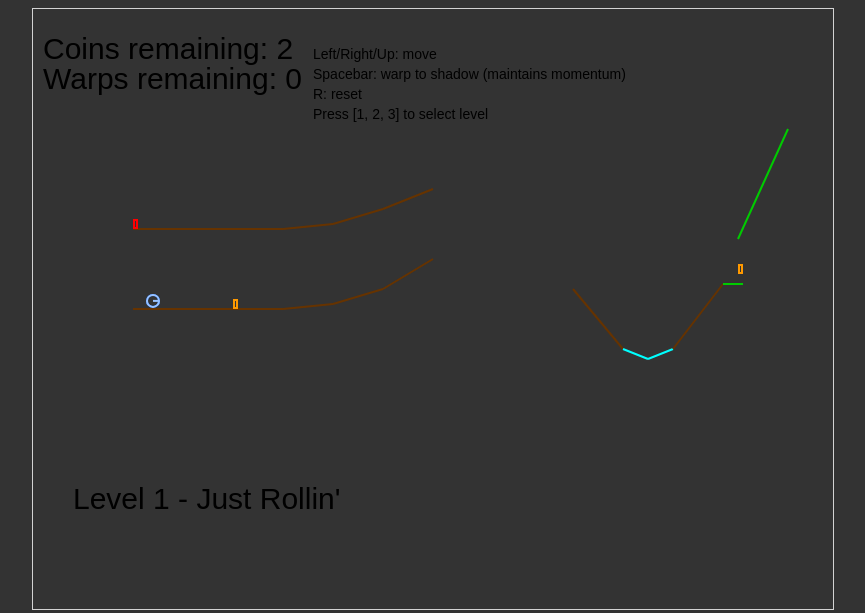
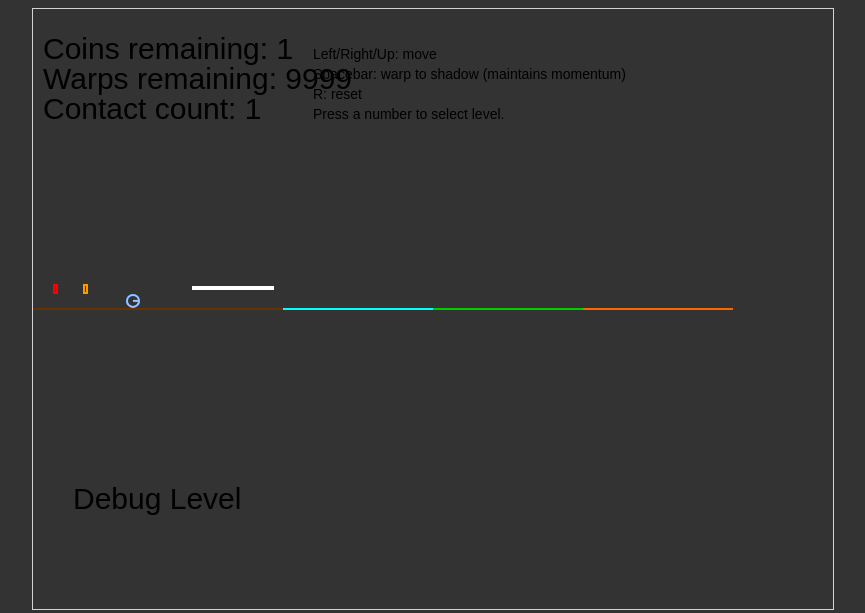
Before and after one commit to aStieber/aStieber.github.io, a website: page index.html in a window 1280 px wide. Shown: the whole page, without its empty margins (207-1072 px from the left). Drawn offline with Linux system fonts and the light colour scheme.

Commit message:
redid marble contacts, level reorder

```diff
--- a/dynamics.js
+++ b/dynamics.js
@@ -1,18 +1,19 @@
 var pl = planck, Vec2 = pl.Vec2;
 
+var GLOBAL_DYNAMICS_COUNT = 0;
 function createDynamics(world, terrainBody, levelData) {
     if (levelData.dynamics === undefined) return;
     var dynamicsOutput = [];
     levelData.dynamics.forEach((dynamic) => {
         if (dynamic.kind === "seesaw") {
             var seesawBody = world.createDynamicBody(dynamic.fulcrum);
-            var fixture = seesawBody.createFixture(pl.Box(dynamic.length, dynamic.height), {density: 0.5, userData: {type: "dynamic", kind: "seesaw"}});
+            var fixture = seesawBody.createFixture(pl.Box(dynamic.length, dynamic.height), {density: 0.5, userData: {type: "dynamic", kind: "seesaw", id: GLOBAL_DYNAMICS_COUNT++}});
             world.createJoint(pl.RevoluteJoint({
                 lowerAngle : -dynamic.maxAngle * Math.PI / 180.0,
                 upperAngle : dynamic.maxAngle * Math.PI / 180.0,
                 enableLimit : true
             }, terrainBody, seesawBody, seesawBody.getPosition()));
-            seesawBody.applyAngularImpulse(100.0, true);
+            seesawBody.applyAngularImpulse(dynamic.initImpulse, true);
             dynamicsOutput.push(fixture);
         }
     });
--- a/game.js
+++ b/game.js
@@ -29,6 +29,7 @@ class Game {
     this.m_victory = false;
     this.m_alive = true;
     this.m_remainingReverts = levelData.revertCount;
+    this.contactMap = {};
   }
 
   onCollectCoin(objID) {
@@ -58,7 +59,7 @@ class Game {
           obj.m_isVisible = false;
           this.m_objectiveBody.destroyFixture(obj.m_objectiveFixture);
         }
-      });2
+      });
     }
     //physics step
     this.m_world.step(1/60);
@@ -69,14 +70,13 @@ class Game {
   }
 
 
-
   addWorldListeners() {
     this.m_world.on('begin-contact', (contact) => {
       var userData = contact.getFixtureA().getUserData();
       if (userData.type === "objective") { //if objective
         console.log("hit objective");
         if (userData.kind === "coin")
-        this.onCollectCoin(userData.objID);
+          this.onCollectCoin(userData.id);
         else if (userData.kind === "finish")
           this.onReachedFinish();
       }
@@ -85,18 +85,20 @@ class Game {
         if (userData.kind === TK.LAVA)
           this.m_alive = false;
         if (contact.getManifold().localNormal.y > 0.45) {
-          this.m_marble.m_contactCount++;
+          this.m_marble.addContact(userData.id);
         }
       }
       else if (userData.type === "dynamic") {
         console.log("hit dynamic");
+        if (contact.getManifold().localNormal.y > 0.45) {
+          this.m_marble.addContact(userData.id);
+        }
       }
     });
     this.m_world.on('end-contact', (contact) => {
       var userData = contact.getFixtureA().getUserData();
-      if (userData.type === "terrain") {
-        if (this.m_marble.m_contactCount > 0)
-          this.m_marble.m_contactCount--;
+      if (userData.type === "terrain" || userData.type === "dynamic") {
+        this.m_marble.removeContact(userData.id);
       }
     });
   }
--- a/index.html
+++ b/index.html
@@ -20,14 +20,10 @@
 var pl = planck, Vec2 = pl.Vec2;
 //load level
 var currentURL = url.parse(window.location.href);
-var levelID = parseInt(url.get(currentURL.query)['level']);
-var levelIdToIndex = {};
-LEVELS_DATA.levels.forEach((level, index) => {
-  levelIdToIndex[level.id] = index;
-});
-if (isNaN(levelID) || levelIdToIndex[levelID] === undefined)
-  levelID = 1;
-var levelData = LEVELS_DATA.levels[levelIdToIndex[levelID]];
+var levelIndex = parseInt(url.get(currentURL.query)['level']);
+if (isNaN(levelIndex) || levelIndex < 0 || levelIndex >= LEVELS_DATA.length)
+  levelIndex = 0;
+var levelData = LEVELS_DATA[levelIndex];
 
 
 //input
--- a/levels.js
+++ b/levels.js
@@ -1,7 +1,107 @@
-var LEVELS_DATA = {"levels": [
+var LEVELS_DATA = [
     {
-        "id": 1,
-        "text": "Level 1 - Just Rollin'",
+        "id": 0,
+        "text": "Debug Level",
+        "revertCount": 9999,
+        "marbleStart": {"x": 10, "y": 1},
+        "terrain": [
+            {"kind": "ground", "p1": {"x": 0, "y": 0}, "p2": {"x": 25,"y": 0}},
+            {"kind": "ice", "p1": {"x": 25, "y": 0}, "p2": {"x": 40,"y": 0}},
+            {"kind": "glue", "p1": {"x": 40, "y": 0}, "p2": {"x": 55,"y": 0}},
+            {"kind": "lava", "p1": {"x": 55, "y": 0}, "p2": {"x": 70,"y": 0}},
+        ],
+        "dynamics": [
+            {"kind": "seesaw", "fulcrum": {"x": 20, "y": 1}, "length": 4, "height": 0.05, "maxAngle": 8., "initImpulse": 0}
+        ],
+        "objectives": [
+            {"kind": "coin", "topLeft": {"x": 5,"y": 1}},
+            {"kind": "finish", "topLeft": {"x": 2,"y": 1}}
+        ]
+    },
+    {
+        "text": "Beginner 1 - A Lesson In Position",
+        "revertCount": 1,
+        "marbleStart": {"x": 10, "y": 3.25},
+        "terrain": [
+            {"kind": "ground", "p1": {"x": 9, "y": 3}, "p2": {"x": 14,"y": 2.5}},
+            {"kind": "ground", "p1": {"x": 13, "y": 2}, "p2": {"x": 17,"y": 1.5}},
+            {"kind": "ground", "p1": {"x": 16, "y": 1}, "p2": {"x": 20,"y": .5}},
+            {"kind": "ground", "p1": {"x": 19, "y": 0}, "p2": {"x": 23,"y": -.5}},
+            {"kind": "ground", "p1": {"x": 22, "y": -1}, "p2": {"x": 26,"y": -1.5}},
+            {"kind": "ground", "p1": {"x": 26, "y": -1.5}, "p2": {"x": 35,"y": -1.5}},
+            {"kind": "ground", "p1": {"x": 38, "y": -1}, "p2": {"x": 38,"y": -5}}, //fulcrum
+            {"kind": "ground", "p1": {"x": 38, "y": 0}, "p2": {"x": 38,"y": 5}},
+            {"kind": "ground", "p1": {"x": 35, "y": -1.5}, "p2": {"x": 35,"y": -5}},
+            {"kind": "lava", "p1": {"x": 35, "y": -5}, "p2": {"x": 37.8,"y": -5}},
+            {"kind": "ground", "p1": {"x": 38, "y": -1}, "p2": {"x": 38,"y": -5}},
+            {"kind": "ground", "p1": {"x": 41, "y": -1.5}, "p2": {"x": 47,"y": -.5}},
+            {"kind": "ground", "p1": {"x": 47, "y": -.5}, "p2": {"x": 52,"y": 1}},
+            {"kind": "ground", "p1": {"x": 52, "y": 1}, "p2": {"x": 53,"y": 3}},
+            {"kind": "ground", "p1": {"x": 38, "y": -3}, "p2": {"x": 42,"y": -4}},
+            {"kind": "ground", "p1": {"x": 42, "y": -4}, "p2": {"x": 47, "y": -.5}}
+        ],
+        "dynamics": [
+            {"kind": "seesaw", "fulcrum": {"x": 38, "y": -1}, "length": 3.25, "height": 0.05, "maxAngle": 8., "initImpulse": 100}
+        ],
+        "objectives": [
+            {"kind": "coin", "topLeft": {"x": 32,"y": -1}},
+            {"kind": "coin", "topLeft": {"x": 51,"y": 1.25}},
+            {"kind": "finish", "topLeft": {"x": 42,"y": -3.5}}
+        ]
+    }
+    ,{
+        "text": "Beginner 2 - A Lesson In Momentum",
+        "revertCount": 1,
+        "marbleStart": {"x": 4.5, "y": 7},
+        "terrain": [
+            {"kind": "ice", "p1": {"x": 3.75, "y": 8}, "p2": {"x": 3.75, "y": 2}},
+            {"kind": "ice", "p1": {"x": 3.75, "y": 2}, "p2": {"x": 4.5, "y": 0}},
+            {"kind": "ice", "p1": {"x": 4.5, "y": 0}, "p2": {"x": 6, "y": -2}},
+            {"kind": "ice", "p1": {"x": 6, "y": -2}, "p2": {"x": 9.5, "y": -4}},
+            {"kind": "ice", "p1": {"x": 9.5, "y": -4}, "p2": {"x": 14, "y": -5.5}},
+            {"kind": "ice", "p1": {"x": 14, "y": -5.5}, "p2": {"x": 19, "y": -6}},
+            {"kind": "ice", "p1": {"x": 19, "y": -6}, "p2": {"x": 25, "y": -6}},
+            {"kind": "ice", "p1": {"x": 25, "y": -6}, "p2": {"x": 27, "y": -5.5}},
+
+            {"kind": "ice", "p1": {"x": 48, "y": -.5}, "p2": {"x": 54, "y": -3.5}},
+            {"kind": "ice", "p1": {"x": 54, "y": -3.5}, "p2": {"x": 54, "y": 0}},
+
+            {"kind": "ground", "p1": {"x": 39.5, "y": -8.25}, "p2": {"x": 41, "y": -8.25}},
+        ],
+        "objectives": [
+            {"kind": "coin", "topLeft": {"x": 53,"y": -2.75}},
+            {"kind": "coin", "topLeft": {"x": 40,"y": -6}},
+            {"kind": "finish", "topLeft": {"x": 40,"y": -8}}
+        ]
+    }
+    ,{
+        "text": "Beginner 3 - Puttin' On The Brakes",
+        "revertCount": 2,
+        "marbleStart": {"x": 4.5, "y": 7},
+        "terrain": [
+            {"kind": "ice", "p1": {"x": 3.75, "y": 8}, "p2": {"x": 3.75, "y": 2}},
+            {"kind": "ice", "p1": {"x": 3.75, "y": 2}, "p2": {"x": 4.5, "y": 0}},
+            {"kind": "ice", "p1": {"x": 4.5, "y": 0}, "p2": {"x": 6, "y": -2}},
+            {"kind": "ice", "p1": {"x": 6, "y": -2}, "p2": {"x": 9.5, "y": -4}},
+            {"kind": "ice", "p1": {"x": 9.5, "y": -4}, "p2": {"x": 14, "y": -5.5}},
+            {"kind": "ice", "p1": {"x": 14, "y": -5.5}, "p2": {"x": 19, "y": -6}},
+            {"kind": "ice", "p1": {"x": 19, "y": -6}, "p2": {"x": 25, "y": -6}},
+            {"kind": "ice", "p1": {"x": 25, "y": -6}, "p2": {"x": 27, "y": -5.5}},
+            {"kind": "ice", "p1": {"x": 48, "y": -.5}, "p2": {"x": 54, "y": -2.6}},
+            {"kind": "ground", "p1": {"x": 54, "y": -3.5}, "p2": {"x": 78, "y": -8}},
+            {"kind": "ground", "p1": {"x": 48, "y": -3.5}, "p2": {"x": 54, "y": -3.5}},
+            {"kind": "ground", "p1": {"x": 48, "y": -3.5}, "p2": {"x": 48, "y": -.48}},
+            {"kind": "lava", "p1": {"x": 78, "y": 0}, "p2": {"x": 78, "y": -8}},
+
+
+        ],
+        "objectives": [
+            {"kind": "coin", "topLeft": {"x": 74, "y": -7}},
+            {"kind": "finish", "topLeft": {"x": 49, "y": -3}}
+        ]
+    },
+    {
+        "text": "Intermediate 1 - Just Rollin'",
         "revertCount": 0,
         "marbleStart": {"x": 12, "y": 1},
         "terrain": [
@@ -29,8 +129,7 @@ var LEVELS_DATA = {"levels": [
         ]
     }
     ,{
-        "id": 2,
-        "text": "Level 2 - Shadow Very Much Needed",
+        "text": "Intermediate 2 - Just Rollin' & Warpin'",
         "revertCount": 1,
         "marbleStart": {"x": 11, "y": -4.5},
         "terrain": [
@@ -49,78 +148,5 @@ var LEVELS_DATA = {"levels": [
             {"kind": "finish", "topLeft": {"x": 77,"y": 6.25}}
         ]
     }
-    ,{
-        "id": 3,
-        "text": "Beginner 1 - A Lesson In Position",
-        "revertCount": 1,
-        "marbleStart": {"x": 10, "y": 3.25},
-        "terrain": [
-            {"kind": "ground", "p1": {"x": 9, "y": 3}, "p2": {"x": 14,"y": 2.5}},
-            {"kind": "ground", "p1": {"x": 13, "y": 2}, "p2": {"x": 17,"y": 1.5}},
-            {"kind": "ground", "p1": {"x": 16, "y": 1}, "p2": {"x": 20,"y": .5}},
-            {"kind": "ground", "p1": {"x": 19, "y": 0}, "p2": {"x": 23,"y": -.5}},
-            {"kind": "ground", "p1": {"x": 22, "y": -1}, "p2": {"x": 26,"y": -1.5}},
-            {"kind": "ground", "p1": {"x": 26, "y": -1.5}, "p2": {"x": 35,"y": -1.5}},
-            {"kind": "ground", "p1": {"x": 38, "y": -1}, "p2": {"x": 38,"y": -5}},
-            {"kind": "ground", "p1": {"x": 35, "y": -1.5}, "p2": {"x": 35,"y": -5}},
-            {"kind": "lava", "p1": {"x": 35, "y": -5}, "p2": {"x": 37.8,"y": -5}},
-            {"kind": "ground", "p1": {"x": 38, "y": -1}, "p2": {"x": 38,"y": -5}},
-            {"kind": "ground", "p1": {"x": 41, "y": -1.5}, "p2": {"x": 47,"y": -.5}},
-            {"kind": "ground", "p1": {"x": 47, "y": -.5}, "p2": {"x": 52,"y": 1}},
-            {"kind": "ground", "p1": {"x": 52, "y": 1}, "p2": {"x": 53,"y": 3}},
-            {"kind": "ground", "p1": {"x": 38, "y": -3}, "p2": {"x": 42,"y": -4}},
-            {"kind": "ground", "p1": {"x": 42, "y": -4}, "p2": {"x": 47, "y": -.5}}
 
-        ],
-        "dynamics": [
-            {"kind": "seesaw", "fulcrum": {"x": 38, "y": -1}, "length": 4, "height": 0.05, "maxAngle": 8.}
-        ],
-        "objectives": [
-            {"kind": "coin", "topLeft": {"x": 32,"y": -1}},
-            {"kind": "coin", "topLeft": {"x": 51,"y": 1.25}},
-            {"kind": "finish", "topLeft": {"x": 42,"y": -3.5}}
-        ]
-    }
-    ,{
-        "id": 4,
-        "text": "Beginner 2 - A Lesson In Momentum",
-        "revertCount": 1,
-        "marbleStart": {"x": 4.5, "y": 7},
-        "terrain": [
-            {"kind": "ice", "p1": {"x": 3.75, "y": 8}, "p2": {"x": 3.75, "y": 2}},
-            {"kind": "ice", "p1": {"x": 3.75, "y": 2}, "p2": {"x": 4.5, "y": 0}},
-            {"kind": "ice", "p1": {"x": 4.5, "y": 0}, "p2": {"x": 6, "y": -2}},
-            {"kind": "ice", "p1": {"x": 6, "y": -2}, "p2": {"x": 9.5, "y": -4}},
-            {"kind": "ice", "p1": {"x": 9.5, "y": -4}, "p2": {"x": 14, "y": -5.5}},
-            {"kind": "ice", "p1": {"x": 14, "y": -5.5}, "p2": {"x": 19, "y": -6}},
-            {"kind": "ice", "p1": {"x": 19, "y": -6}, "p2": {"x": 25, "y": -6}},
-            {"kind": "ice", "p1": {"x": 25, "y": -6}, "p2": {"x": 27, "y": -5.5}},
-
-            {"kind": "ice", "p1": {"x": 48, "y": -.5}, "p2": {"x": 54, "y": -3.5}},
-            {"kind": "ice", "p1": {"x": 54, "y": -3.5}, "p2": {"x": 54, "y": 0}},
-
-            {"kind": "ground", "p1": {"x": 39.5, "y": -8.25}, "p2": {"x": 41, "y": -8.25}},
-        ],
-        "objectives": [
-            {"kind": "coin", "topLeft": {"x": 53,"y": -2.75}},
-            {"kind": "coin", "topLeft": {"x": 40,"y": -6}},
-            {"kind": "finish", "topLeft": {"x": 40,"y": -8}}
-        ]
-    }
-    ,{
-        "id": 0,
-        "text": "Debug Level",
-        "revertCount": 9999,
-        "marbleStart": {"x": 10, "y": 1},
-        "terrain": [
-            {"kind": "ground", "p1": {"x": 0, "y": 0}, "p2": {"x": 25,"y": 0}},
-            {"kind": "ice", "p1": {"x": 25, "y": 0}, "p2": {"x": 40,"y": 0}},
-            {"kind": "glue", "p1": {"x": 40, "y": 0}, "p2": {"x": 55,"y": 0}},
-            {"kind": "lava", "p1": {"x": 55, "y": 0}, "p2": {"x": 70,"y": 0}},
-        ],
-        "objectives": [
-            {"kind": "coin", "topLeft": {"x": 5,"y": 1}},
-            {"kind": "finish", "topLeft": {"x": 2,"y": 1}}
-        ]
-    }
-]}
+]
--- a/marble.js
+++ b/marble.js
@@ -2,7 +2,7 @@ var pl = planck, Vec2 = pl.Vec2;
 
 class Marble {
   constructor(world, startingPos) {
-    this.m_contactCount = 0;
+    this.m_contactList = [];
     this.m_marbleBody = null;
     this.m_maxLinearVelocity = 1.5;
     this.m_maxAngularVelocity = 40.;
@@ -16,8 +16,9 @@ class Marble {
   }
 
   isTouchingGround() {
-    return this.m_contactCount > 0;
+    return this.m_contactList.length > 0;
   }
+
   applyLinearForce(vector) {
     this.m_marbleBody.applyForce(vector, this.getPosition(), true);
     if (Math.abs(this.m_marbleBody.getLinearVelocity()) > this.m_maxLinearVelocity) {
@@ -44,4 +45,12 @@ class Marble {
     this.m_marbleBody.setPosition(pos);
   }
 
+  addContact(id) {
+    this.m_contactList.push(id);
+  }
+
+  removeContact(id) {
+    this.m_contactList = this.m_contactList.filter((x) => x !== id);
+  }
+
 }
--- a/objectives.js
+++ b/objectives.js
@@ -1,6 +1,6 @@
 var pl = planck, Vec2 = pl.Vec2;
 
-var GLOBAL_OBJECTIVE_COUNT = 0;
+var GLOBAL_OBJECTIVE_COUNT = 2048;
 class Objective {
   constructor(objectiveDef) {
     this.m_kind = objectiveDef.kind;
@@ -16,7 +16,7 @@ class Objective {
   }
 
   getFixtureDef() {
-    var userData = {type: "objective", kind: this.m_kind, objID: this.m_objectiveID};
+    var userData = {type: "objective", kind: this.m_kind, id: this.m_objectiveID};
     if (this.m_kind === "coin")
       return {userData, isSensor: true}
     return {userData};
--- a/painter.js
+++ b/painter.js
@@ -8,7 +8,7 @@ class Painter {
 
   drawGame(game) {
     this.getContext().clearRect(0, 0, this.m_width, this.m_width);
-    //terrain
+    //order = layers
     this.drawDynamics(game);
     this.drawTerrain(game);
     this.drawObjectives(game);
@@ -32,7 +32,7 @@ class Painter {
         var x = dynamic.getShape().getVertex(0).x;
         var y = dynamic.getShape().getVertex(0).y;
         var rectWidth = this.translateX(Math.abs(dynamic.getShape().getVertex(1).x - x));
-        var rectHeight = this.translateY(Math.abs(dynamic.getShape().getVertex(3).y - y)) - (this.m_height / 2.); //
+        var rectHeight = this.translateY(Math.abs(dynamic.getShape().getVertex(3).y - y)) - (this.m_height / 2.); //fuck
         context.rect(this.translateX(x), y, rectWidth, rectHeight);
         context.strokeStyle = "#FFFFFF";
         context.stroke();
@@ -73,9 +73,9 @@ class Painter {
     //marble
     var pos = this.translatePosition(marbleBody.getPosition());
     this.drawCircle(pos, marbleShape.m_radius);
-    this.drawLine(pos,
-      Vec2( pos.x + Math.cos(marbleBody.getAngle()) * marbleShape.m_radius * 15,
-            pos.y - Math.sin(marbleBody.getAngle()) * marbleShape.m_radius * 15), '#99C2FF');
+    this.drawLine(pos, Vec2(pos.x + Math.cos(marbleBody.getAngle()) * marbleShape.m_radius * 15,
+                            pos.y - Math.sin(marbleBody.getAngle()) * marbleShape.m_radius * 15),
+                            "#99C2FF");
   }
 
   drawUI(game) {
@@ -83,13 +83,14 @@ class Painter {
     context.font = "30px Arial";
     context.fillText(`Coins remaining: ${game.m_remainingCoins}`, 10, 50);
     context.fillText(`Warps remaining: ${game.m_remainingReverts}`, 10, 80);
+    context.fillText(`Contact count: ${game.m_marble.m_contactList.length}`, 10, 110);
     context.fillText(game.m_levelData.text, 40, 500);
 
     context.font = "14px Arial";
     context.fillText('Left/Right/Up: move', 280, 50);
     context.fillText('Spacebar: warp to shadow (maintains momentum)', 280, 70);
     context.fillText('R: reset', 280, 90);
-    context.fillText('Press [1, 2, 3] to select level', 280, 110);
+    context.fillText('Press a number to select level.', 280, 110);
     if (!game.m_alive) {
       context.font = "200px Comic Sans";
       context.fillStyle = '#FF0000';
--- a/terrain.js
+++ b/terrain.js
@@ -1,17 +1,17 @@
 var pl = planck, Vec2 = pl.Vec2;
 var TK = {NONE: "none", GROUND: "ground", ICE: "ice", GLUE: "glue", LAVA: "lava"};
 
-var GLOBAL_TILE_COUNT = 0;
-class Tile {
+var GLOBAL_TERRAIN_COUNT = 1024;
+class TerrainEdge {
   constructor(tileDef) {
     this.m_kind = tileDef.kind;
     this.m_p1 = Vec2(tileDef.p1.x, tileDef.p1.y);
     this.m_p2 = Vec2(tileDef.p2.x, tileDef.p2.y);
-    this.m_tileID = GLOBAL_TILE_COUNT;
-    GLOBAL_TILE_COUNT++;
+    this.m_id = GLOBAL_TERRAIN_COUNT;
+    GLOBAL_TERRAIN_COUNT++;
   }
   getKindFD() {
-    var userData = {type: "terrain", kind: this.m_kind, tileID: this.m_tileID};
+    var userData = {type: "terrain", kind: this.m_kind, id: this.m_id};
     switch (this.m_kind) {
       case TK.GROUND: return {density: 0.0, friction: 0.6, userData};
       case TK.ICE: return {density: 0.0, friction: 0.2, userData};
@@ -34,7 +34,7 @@ class Tile {
 function createTerrain(ground, levelData) {
   var terrainTiles = [];
   levelData.terrain.forEach(function(tileDef) {
-    var tile = new Tile(tileDef);
+    var tile = new TerrainEdge(tileDef);
     terrainTiles.push(tile);
     if (tile.m_kind !== TK.NONE)
       ground.createFixture(pl.Edge(tile.m_p1, tile.m_p2), tile.getKindFD());
```
